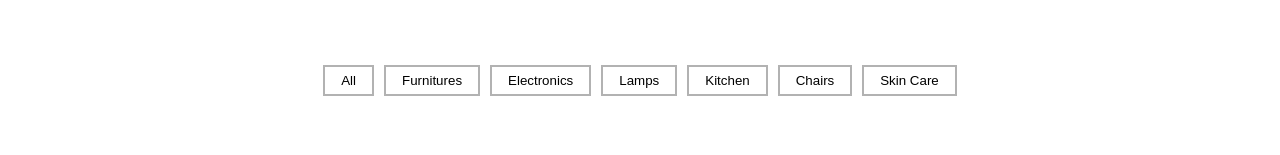
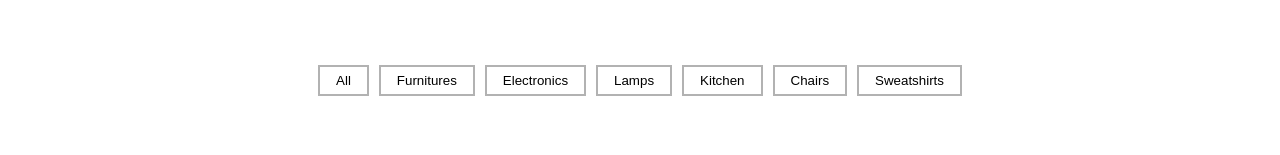
Before and after one commit to J-Souffle/KulitEcommerce, a React (Create React App) app: page /categories/all in a window 1280 px wide. Shown: the part 396-551 px from the top of the page. Built offline with nearby package versions, Linux system fonts and the light colour scheme; a web font is replaced by a local one.

Commit message:
Updated product pages

```diff
--- a/src/App.js
+++ b/src/App.js
@@ -6,7 +6,7 @@ import Furnitures from "./components/Categories-pages/Furnitures.jsx";
 import Electronics from "./components/Categories-pages/Electronics.jsx";
 import Lamps from "./components/Categories-pages/Lamps.jsx";
 import Kitchen from "./components/Categories-pages/Kitchen.jsx";
-import Chairs from "./components/Categories-pages/Chairs.jsx";
+import Chairs from "./components/Categories-pages/Shirts.jsx";
 import Hoodies from "./components/Categories-pages/Hoodies.jsx";
 import ProductPage, { CartContext } from "./pages/ProductPage.jsx";
 import { useEffect, useState } from "react";
@@ -63,7 +63,7 @@ function App() {
           <Route path="lamps" element={<Lamps />} />
           <Route path="kitchen" element={<Kitchen />} />
           <Route path="chairs" element={<Chairs />} />
-          <Route path="skin-care" element={<Hoodies />} />
+          <Route path="sweatshirt" element={<Hoodies />} />
         </Route>
         <Route path="/categories/product/:id" element={<ProductPage />} />
 
--- a/src/components/AllData.js
+++ b/src/components/AllData.js
@@ -65,7 +65,7 @@ import FirstKulitHoodie2 from "../img/products/otherProducts/FirstKulitHoodie2.j
 export const items = [
   {
     id: 1,
-    category: "chair",
+    category: "t-shirt",
     img: Img1,
     description: "Little Armchair Sheepskin",
     price: 986,
@@ -130,7 +130,7 @@ export const items = [
   },
   {
     id: 6,
-    category: "skin-care",
+    category: "sweatshirt",
     img: Img6,
     description: "Body Oil 200ml",
     price: 67,
@@ -182,7 +182,7 @@ export const items = [
   },
   {
     id: 10,
-    category: "chair",
+    category: "t-shirt",
     img: Img10,
     description: "Traditional Armchair",
     price: 89,
@@ -221,7 +221,7 @@ export const items = [
   },
   {
     id: 13,
-    category: "skin-care",
+    category: "sweatshirt",
     img: Img13,
     description: "Unbleached Cotton Pads 180",
     price: 33,
@@ -234,7 +234,7 @@ export const items = [
   },
   {
     id: 14,
-    category: "chair",
+    category: "t-shirt",
     img: Img14,
     description: "Oak Spanish Chair",
     price: 520,
@@ -247,7 +247,7 @@ export const items = [
   },
   {
     id: 15,
-    category: "chair",
+    category: "t-shirt",
     img: Img15,
     description: "Copenhagen Armchair",
     price: 330,
@@ -299,7 +299,7 @@ export const items = [
   },
   {
     id: 19,
-    category: "chair",
+    category: "t-shirt",
     img: Img19,
     description: "Comfy Chair",
     price: 119,
@@ -312,9 +312,9 @@ export const items = [
   },
   {
     id: 20,
-    category: "skin-care",
+    category: "sweatshirt",
     img: Img20,
-    description: "Body Oil 50ml",
+    description: "Pasaway University Crewneck",
     price: 45,
     otherImgs: [BodyOil1, BodyOil2],
     specs:
@@ -325,7 +325,7 @@ export const items = [
   },
   {
     id: 21,
-    category: "skin-care",
+    category: "sweatshirt",
     img: Img21,
     description: "Classic Kulit Sweatshirt",
     price: 67,
--- a/src/components/Categories-pages/CategoriesItemHoodies.jsx
+++ b/src/components/Categories-pages/CategoriesItemHoodies.jsx
@@ -2,7 +2,7 @@ import { Link } from "react-router-dom";
 import { items } from "../AllData";
 
 function CategoriesItem() {
-  const filteredItems = items.filter((item) => item.category === "skin-care");
+  const filteredItems = items.filter((item) => item.category === "sweatshirt");
   return (
     <>
       <div className="proud-container">
--- a/src/components/Categories-pages/Hoodies.jsx
+++ b/src/components/Categories-pages/Hoodies.jsx
@@ -2,7 +2,7 @@ import CategoriesItemHoodies from "./CategoriesItemHoodies.jsx";
 import Footer from "../Footer.jsx";
 import Newsletter from "../Newsletter.jsx";
 
-function SkinCare() {
+function Hoodies() {
   return (
     <>
       <CategoriesItemHoodies />
@@ -12,4 +12,4 @@ function SkinCare() {
   );
 }
 
-export default SkinCare;
+export default Hoodies;
--- a/src/components/Categories-pages/Chairs.jsx
+++ b/src/components/Categories-pages/Shirts.jsx
@@ -1,15 +1,15 @@
-import CategoriesItemChairs from "./CategoriesItemChairs.jsx";
+import CategoriesItemShirts from "./CategoriesItemShirts.jsx";
 import Footer from "../Footer.jsx";
 import Newsletter from "../Newsletter.jsx";
 
-function Chairs() {
+function Shirts() {
   return (
     <>
-      <CategoriesItemChairs />
+      <CategoriesItemShirts />
       <Newsletter />
       <Footer />
     </>
   );
 }
 
-export default Chairs;
+export default Shirts;
--- a/src/components/CategoriesHeader.jsx
+++ b/src/components/CategoriesHeader.jsx
@@ -42,9 +42,9 @@ function CategoriesHeader() {
             <Link to="chairs">
               <button onClick={() => handleBtnName("chairs")}>Chairs</button>
             </Link>
-            <Link to="skin-care">
-              <button onClick={() => handleBtnName("skin care")}>
-                Skin Care
+            <Link to="sweatshirt">
+              <button onClick={() => handleBtnName("sweatshirts")}>
+                Sweatshirts
               </button>
             </Link>
           </div>
--- a/src/components/Hero.jsx
+++ b/src/components/Hero.jsx
@@ -19,7 +19,7 @@ function Hero() {
               </Link>
             </div>
             <div className="featured grid-two">
-              <Link to="categories/skin-care">
+              <Link to="categories/sweatshirt">
                 <div id="img2" className="lil-overlay"></div>
                 <img src={Main2} alt="img2" />
                 <p className="main-description">Hoodies</p>
```
Also changed, not shown: src/components/Categories-pages/CategoriesItemShirts.jsx (renamed from src/components/Categories-pages/CategoriesItemChairs.jsx).
